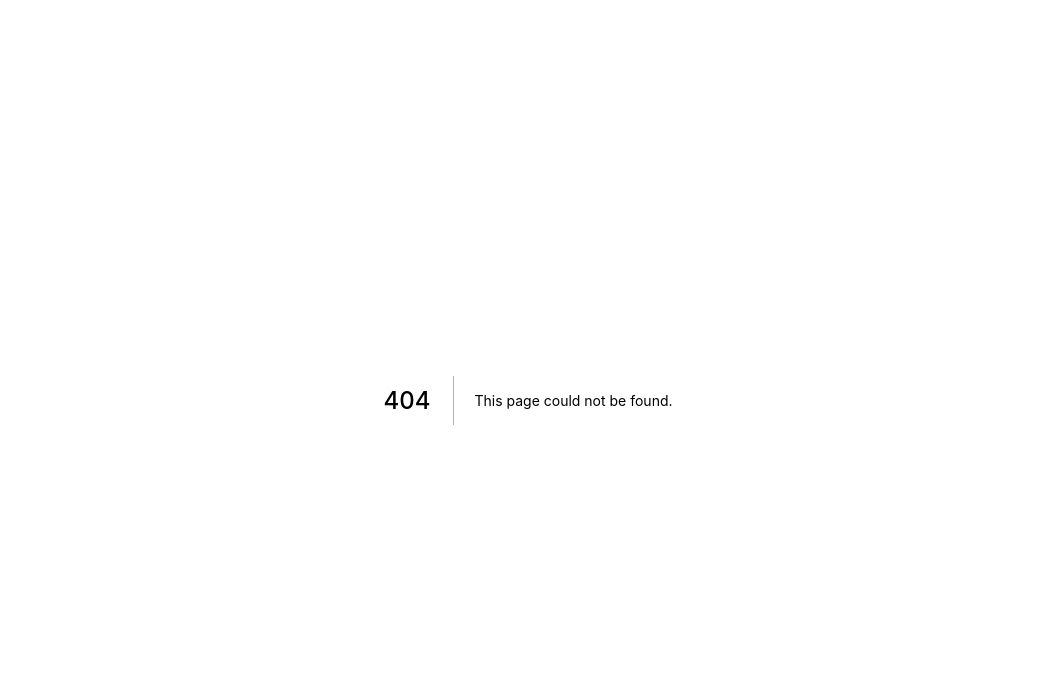
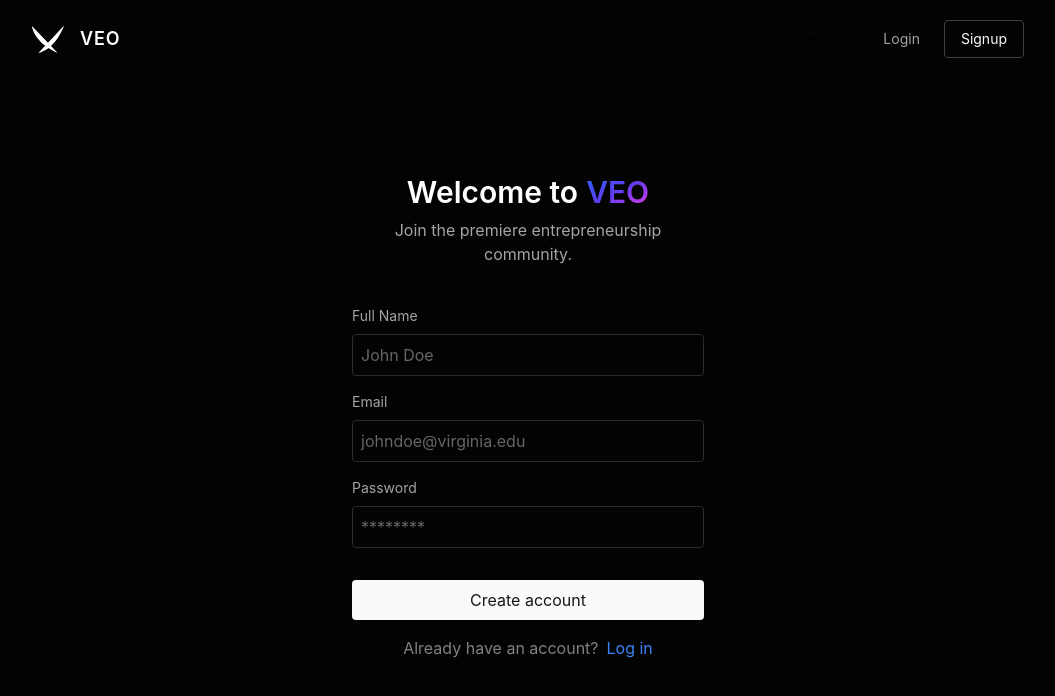
Before and after one commit to veovirginia/veo-website, a Next.js app: page /signup in a window 1280 px wide. Before the commit this address had no page. Shown: the top 696 px of the page, without its empty margins (112-1167 px from the left). Built offline with nearby package versions, Linux system fonts and the light colour scheme; no server answers.

Commit message:
redesigned signup and login pages

```diff
--- a/package.json
+++ b/package.json
@@ -12,6 +12,7 @@
     "@google-cloud/local-auth": "^2.1.0",
     "@next-auth/prisma-adapter": "^1.0.5",
     "@prisma/client": "^4.7.1",
+    "axios": "^1.2.1",
     "bcrypt": "^5.1.0",
     "classnames": "^2.3.2",
     "framer-motion": "^7.6.4",
@@ -24,7 +25,8 @@
     "react-calendly": "^4.1.0",
     "react-dom": "18.2.0",
     "react-hook-form": "^7.41.0",
-    "react-icons": "^4.6.0"
+    "react-icons": "^4.7.1",
+    "yup": "^0.32.11"
   },
   "devDependencies": {
     "@types/bcrypt": "^5.0.0",
@@ -39,7 +41,7 @@
     "eslint-config-prettier": "^8.5.0",
     "postcss": "^8.4.16",
     "prettier": "^2.7.1",
-    "prisma": "^4.7.1",
+    "prisma": "^4.8.0",
     "tailwindcss": "^3.1.8",
     "typescript": "4.8.3"
   }
--- a/src/components/Input.tsx
+++ b/src/components/Input.tsx
@@ -1,4 +1,4 @@
-import { ChangeEvent, useState } from "react"
+import { useState } from "react"
 
 interface InputProps {
    label: string
@@ -7,8 +7,7 @@ interface InputProps {
    required?: boolean
    disabled?: boolean
    value: string
-   // onChange: (event: ChangeEvent<HTMLInputElement>) => void
-   // onChange: (event: any) => void
+   onChange: (event: any) => void
 }
 
 export default function Input({
@@ -18,29 +17,26 @@ export default function Input({
    required,
    disabled,
    value,
-}: // onChange,
-InputProps) {
+   onChange,
+}: InputProps) {
    const [val, setVal] = useState(value)
 
    return (
       <div className="text-left">
-         <p className="text-base text-label-text font-medium pb-2">{label}</p>
+         <p className="text-sm text-noir-300 font-regular pb-2">{label}</p>
          <input
-            className="bg-light-background outline-none text-input-text placeholder:text-input-text w-full p-2 rounded focus:outline-blue-500 outline-offset-0 border focus:border-light-background-border border-transparent transition-all duration-125 ease-in-out"
+            className="border-neo-gray-800 bg-noir-900 outline-none text-neutral-400 placeholder:text-noir-500 w-full p-2 rounded focus:outline-blue-500 outline-offset-0 border focus:border-light-background-border transition-all duration-125 ease-in-out"
             placeholder={placeholder}
             type={type}
             value={val}
             required={required}
             disabled={disabled}
-            onChange={(event: Event) => {
+            onChange={(event: any) => {
                const target = event.target as HTMLInputElement
                if (target) {
                   setVal(target.value)
+                  onChange(event.target?.value)
                }
-
-               // onChange((event.target? as HTMLInputElement).value)
-               // onChange(e.target?.value)
-               // setVal(e.target?.value)
             }}
          />
       </div>
--- a/src/components/Navbar.tsx
+++ b/src/components/Navbar.tsx
@@ -5,30 +5,35 @@ import Logo from "./SVG/Logo"
 const Navbar = () => {
    const { data: session } = useSession()
    return (
-      <div className="max-w-5xl mx-auto py-5 flex items-center justify-between px-4">
+      <div className="w-full max-w-5xl mx-auto py-5 flex items-center justify-between px-4">
          <div className="cursor-pointer flex items-center space-x-4 relative">
             <span className="z-10">
                <Logo />
             </span>
-            <h1 className="z-10 font-semibold text-xl text-white tracking-wider">
+            <h1 className="z-10 font-semibold text-lg text-white tracking-wider">
                VEO
             </h1>
-            {/* <div className="opacity-30 absolute -top-[8rem] -left-[8rem] circle-bg h-[24rem] w-[24rem] rounded-full" /> */}
          </div>
-         <div className="flex items-center space-x-8">
+         <div className="flex items-center space-x-8 text-sm">
+            <button onClick={() => console.log(session)}>session</button>
             {session?.user ? (
                <button onClick={() => signOut()} className="text-white">
                   Log out
                </button>
             ) : (
-               <Link href="/register" passHref>
-                  <button
-                     type="button"
-                     className="text-white px-8 py-2 rounded-full bg-transparent border-neutral-700 hover:border-white hover:bg-white hover:text-black transition-colors duration-125 border"
-                  >
-                     Join
-                  </button>
-               </Link>
+               <p className="flex items-center text-neutral-400 space-x-6">
+                  <Link href="/login" passHref>
+                     <p className="cursor-pointer">Login</p>
+                  </Link>
+                  <Link href="/signup" passHref>
+                     <button
+                        type="button"
+                        className="text-zinc-50 px-4 py-2 rounded bg-transparent border-neutral-700 hover:border-zinc-50 hover:bg-zinc-50 hover:text-neutral-900 transition-colors duration-125 border"
+                     >
+                        Signup
+                     </button>
+                  </Link>
+               </p>
             )}
          </div>
       </div>
--- /dev/null
+++ b/src/components/layouts/AuthLayout.tsx
@@ -0,0 +1,31 @@
+import { signOut, getSession } from "next-auth/react"
+import { GetServerSidePropsContext } from "next"
+import Navbar from "../Navbar"
+import { ReactNode } from "react"
+
+interface AuthLayoutProps {
+   children: ReactNode
+}
+
+export default function AuthLayout({ children }: AuthLayoutProps) {
+   return (
+      <div className="bg-noir-900 w-full min-h-screen">
+         <Navbar />
+         {children}
+      </div>
+   )
+}
+
+export async function getServerSideProps(context: GetServerSidePropsContext) {
+   const { req } = context
+   const session = await getSession({ req })
+
+   if (!session) {
+      return {
+         redirect: "/login",
+      }
+   }
+   return {
+      props: {},
+   }
+}
--- a/src/components/onboard/StepOne.tsx
+++ b/src/components/onboard/StepOne.tsx
@@ -7,7 +7,7 @@ export default function StepOne() {
          <StepHeader
             step="1/3"
             title="Tell us about yourself"
-            description="Some short description here about this page."
+            description="Help us get to know you better."
          />
          <div className="grid grid-cols-1 md:grid-cols-2 gap-6 my-16">
             <Input
--- a/src/pages/login.tsx
+++ b/src/pages/login.tsx
@@ -1,8 +1,10 @@
 import { signIn, getCsrfToken, getSession } from "next-auth/react"
 import { GetServerSidePropsContext } from "next"
 import { useForm, SubmitHandler, Controller } from "react-hook-form"
-import Layout from "../components/layouts/Layout"
+import AuthLayout from "../components/layouts/AuthLayout"
 import Input from "../components/Input"
+import axios from "axios"
+import Link from "next/link"
 
 type Inputs = {
    name: string
@@ -12,70 +14,92 @@ type Inputs = {
 
 export default function Login() {
    // const { register, handleSubmit, watch, formState: { errors } } = useForm<Inputs>();
-   const { control, handleSubmit } = useForm({
+   const {
+      control,
+      handleSubmit,
+      formState: { errors },
+      reset,
+   } = useForm({
       defaultValues: {
-         name: "",
          email: "",
          password: "",
-         select: {},
       },
+      mode: "onBlur",
    })
-   const onSubmit: SubmitHandler<Inputs> = (data) => console.log(data)
+   const submitHandler = async (values: any) => {
+      const result = await signIn("credentials", {
+         redirect: false,
+         email: values.email,
+         password: values.password,
+      })
+
+      if (!result?.error) {
+         console.log("success")
+      } else {
+         console.log("unsuccessful login")
+      }
+
+      console.log(result)
+   }
 
    return (
-      <Layout>
-         <div className="max-w-md mx-auto px-4 pt-16">
+      <AuthLayout>
+         <div className="max-w-sm w-full mx-auto px-4 pt-24">
             <div className="text-center">
-               <h1 className="text-4xl font-semibold text-white mx-auto">
-                  Welcome to
-                  {/* Animating gradient? */}
-                  <span className="ml-2 bg-gradient-to-br from-[#2a63ff] via-[#613cf4] to-[#ea3be1] overflow-visible bg-clip-text text-transparent">
-                     VEO
-                  </span>
+               <h1 className="text-3xl font-semibold text-zinc-50 mx-auto">
+                  Login
                </h1>
-               <p className="text-lg pt-2 text-white opacity-60">
-                  The premiere entrepreneurship organization
+               <p className="text-base pt-2 text-noir-300">
+                  Welcome back to VEO.
                </p>
             </div>
-            <form onSubmit={handleSubmit(onSubmit)}>
-               <div className="space-y-4 pt-12">
+            <form className="w-full" onSubmit={handleSubmit(submitHandler)}>
+               <div className="w-full space-y-4 pt-10 pb-8">
                   <Controller
-                     name="name"
+                     name="email"
                      control={control}
                      render={({ field: { value, onChange } }) => (
                         <Input
-                           label="Full name"
-                           placeholder="John Doe"
+                           label="Email"
+                           placeholder="johndoe@virginia.edu"
                            type="text"
                            required
                            value={value}
-                           // onChange={onChange}
+                           onChange={onChange}
                         />
                      )}
                   />
-                  {/* <Input
-                     label="Email"
-                     placeholder="johndoe@email.com"
-                     type="text"
-                  />
+                  <Controller
+                     name="password"
+                     control={control}
+                     render={({ field: { value, onChange } }) => (
                         <Input
                            label="Password"
                            placeholder="********"
                            type="password"
-                  /> */}
+                           required
+                           value={value}
+                           onChange={onChange}
+                        />
+                     )}
+                  />
                </div>
-               {/* Hover animating gradient */}
-               <div className="pt-8">
                <button
-                     onClick={() => signIn()}
-                     className="w-full px-2 py-3 rounded-full bg-white text-black flex justify-center items-center space-x-2"
+                  type="submit"
+                  // onClick={() => signIn()}
+                  className="text-base w-full px-2 py-2 rounded bg-zinc-50 text-neutral-900 flex justify-center items-center space-x-2"
                >
                   <span>Login</span>
                </button>
+               <div className="flex justify-center items-center pt-4 space-x-2">
+                  <p className="text-noir-400">Don&apos;t have an account?</p>
+                  <Link href="/signup" passHref>
+                     <p className="cursor-pointer text-blue-500">Sign up</p>
+                  </Link>
                </div>
             </form>
          </div>
-      </Layout>
+      </AuthLayout>
    )
 }
 
--- a/src/pages/register.tsx
+++ /dev/null
@@ -1,53 +0,0 @@
-import Link from "next/link"
-import Input from "../components/Input"
-import { BiLockAlt } from "react-icons/bi"
-import RegisterPattern from "../components/SVG/RegisterPattern"
-import Navbar from "../components/Navbar"
-
-export default function Register() {
-   return (
-      <div className="bg-background w-full min-h-screen relative">
-         <Navbar />
-         <div className="max-w-md mx-auto pt-32 px-4">
-            <div className="text-center">
-               <h1 className="text-4xl font-semibold text-white mx-auto">
-                  Welcome to
-                  {/* Animating gradient? */}
-                  <span className="ml-2">VEO</span>
-               </h1>
-               <p className="text-lg pt-2 text-white opacity-60">
-                  The premiere entrepreneurship organization
-               </p>
-            </div>
-            <div className="pt-10 space-y-4 pb-12">
-               <Input label="Full Name" placeholder="John Doe" type="text" />
-               <Input
-                  label="Email"
-                  placeholder="johndoe@email.com"
-                  type="text"
-               />
-               <Input label="Password" placeholder="********" type="password" />
-               <Input
-                  label="Confirm Password"
-                  placeholder="********"
-                  type="password"
-               />
-            </div>
-            {/* Hover animating gradient */}
-            <button className="w-full p-2 rounded bg-white text-black flex justify-center items-center space-x-2">
-               <BiLockAlt className="h-5 w-5" />
-               <span>Create account</span>
-            </button>
-            <div className="flex justify-center items-center pt-4 space-x-2">
-               <p className="text-white opacity-60">Already have an account?</p>
-               <Link href="/login" passHref>
-                  <p className="cursor-pointer text-[#136CD6]">Log in</p>
-               </Link>
-            </div>
-         </div>
-         <div className="opacity-50 absolute bottom-0 right-0 pointer-events-none">
-            <RegisterPattern />
-         </div>
-      </div>
-   )
-}
--- /dev/null
+++ b/src/pages/signup.tsx
@@ -0,0 +1,125 @@
+import Link from "next/link"
+import Input from "../components/Input"
+import AuthLayout from "../components/layouts/AuthLayout"
+import { Controller, useForm } from "react-hook-form"
+import axios from "axios"
+
+export default function Signup() {
+   const {
+      control,
+      handleSubmit,
+      formState: { errors },
+      reset,
+   } = useForm({
+      defaultValues: {
+         name: "",
+         email: "",
+         password: "",
+      },
+      mode: "onBlur",
+   })
+   const submitHandler = async (values: any) => {
+      const { data } = await axios({
+         method: "post",
+         url: "/api/auth/register",
+         data: values,
+      })
+      console.log(data)
+      reset()
+   }
+   return (
+      <AuthLayout>
+         <div className="max-w-sm w-full mx-auto pt-24 px-4">
+            <div className="text-center">
+               <h1 className="text-3xl font-semibold text-white mx-auto">
+                  Welcome to
+                  {/* Animating gradient? */}
+                  <span className="ml-2 bg-gradient-to-br from-[#2a63ff] via-[#613cf4] to-[#ea3be1] overflow-visible bg-clip-text text-transparent">
+                     VEO
+                  </span>
+               </h1>
+               <p className="text-base pt-2 text-noir-300">
+                  Join the premiere entrepreneurship community.
+               </p>
+            </div>
+            <form className="w-full" onSubmit={handleSubmit(submitHandler)}>
+               <div className="pt-10 space-y-4 pb-8">
+                  <Controller
+                     name="name"
+                     control={control}
+                     render={({ field: { value, onChange } }) => (
+                        <Input
+                           label="Full Name"
+                           placeholder="John Doe"
+                           type="text"
+                           required
+                           value={value}
+                           onChange={onChange}
+                        />
+                     )}
+                  />
+                  <Controller
+                     name="email"
+                     control={control}
+                     render={({ field: { value, onChange } }) => (
+                        <Input
+                           label="Email"
+                           placeholder="johndoe@virginia.edu"
+                           type="text"
+                           required
+                           value={value}
+                           onChange={onChange}
+                        />
+                     )}
+                  />
+                  <Controller
+                     name="password"
+                     control={control}
+                     render={({ field: { value, onChange } }) => (
+                        <Input
+                           label="Password"
+                           placeholder="********"
+                           type="password"
+                           required
+                           value={value}
+                           onChange={onChange}
+                        />
+                     )}
+                  />
+               </div>
+               <button
+                  type="submit"
+                  className="w-full p-2 rounded bg-zinc-50 text-neutral-900 flex justify-center items-center space-x-2"
+               >
+                  <span>Create account</span>
+               </button>
+               <div className="flex justify-center items-center pt-4 space-x-2">
+                  <p className="text-noir-400">Already have an account?</p>
+                  <Link href="/login" passHref>
+                     <p className="cursor-pointer text-blue-500">Log in</p>
+                  </Link>
+               </div>
+            </form>
+         </div>
+      </AuthLayout>
+   )
+}
+
+// export async function getServerSideProps(context: GetServerSidePropsContext) {
+//    const { req } = context
+//    const session = await getSession({ req })
+
+//    if (session) {
+//       return {
+//          redirect: {
+//             destination: "/onboard",
+//          },
+//       }
+//    }
+
+//    return {
+//       props: {
+//          csrfToken: await getCsrfToken(context),
+//       },
+//    }
+// }
--- a/tailwind.config.js
+++ b/tailwind.config.js
@@ -15,6 +15,30 @@ module.exports = {
             "light-background-border": "#373637",
             "label-text": "#CCCCCC",
             "input-text": "#757575",
+            noir: {
+               50: "#f7f7f7",
+               100: "#e3e3e3",
+               200: "#c8c8c8",
+               300: "#a4a4a4",
+               400: "#818181",
+               500: "#666666",
+               600: "#515151",
+               700: "#434343",
+               800: "#383838",
+               900: "#030303",
+            },
+            "neo-gray": {
+               50: "#f9faf9",
+               100: "#f0f1f1",
+               200: "#dddfe1",
+               300: "#b7bdbe",
+               400: "#889493",
+               500: "#69726d",
+               600: "#545750",
+               700: "#40413c",
+               800: "#2b2b2a",
+               900: "#0b0b0b",
+            },
          },
       },
    },
```
Also changed, not shown: 2 other files (tests, documents, lock files or other folders). Lines whose indentation alone changed are shown as unchanged.
